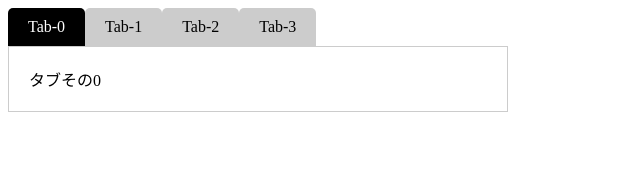
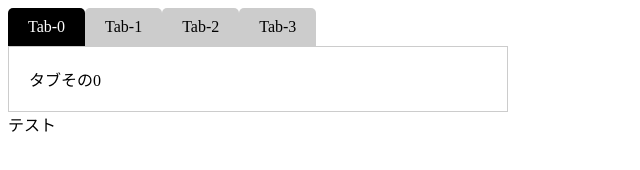
Before and after one commit to hirotosakuragi/it_univ_pratice, a plain HTML site: page index.html in a window 1280 px wide. Shown: the full height of the page, 0-640 px from the left. Drawn offline with Linux system fonts and the light colour scheme.

Commit message:
テストです

```diff
--- a/index.html
+++ b/index.html
@@ -29,6 +29,9 @@
             </div>
         </div>
     </div>
+    <div>
+        テスト
+    </div>
     <script src="tab.js"></script>
 </body>
 </html>
```
